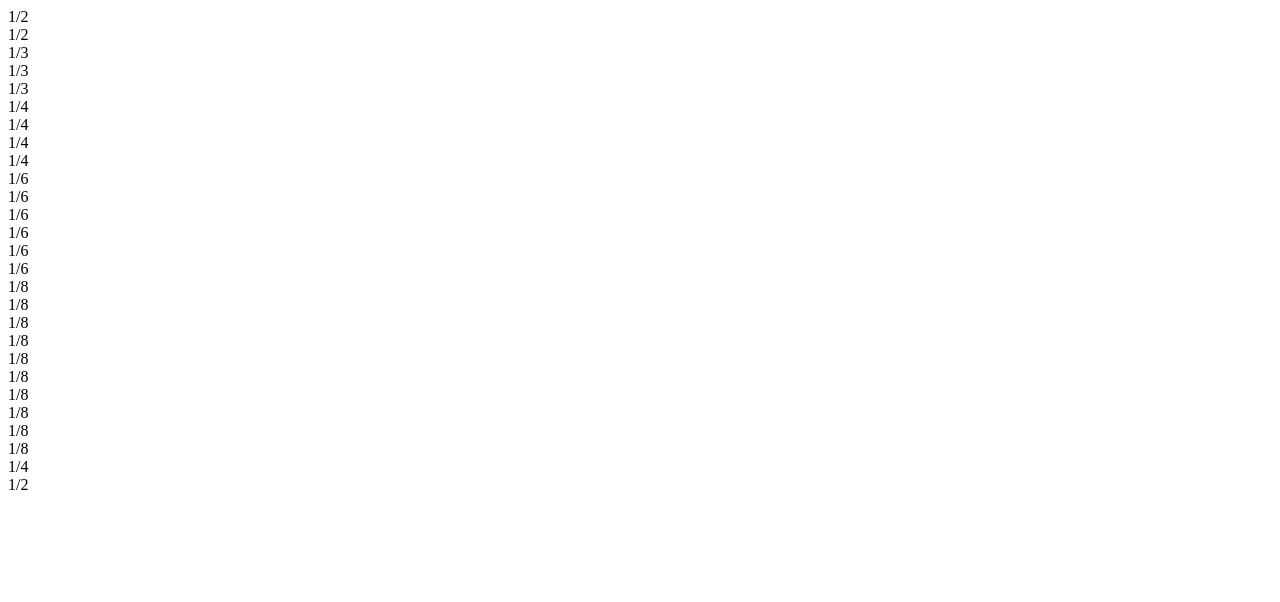
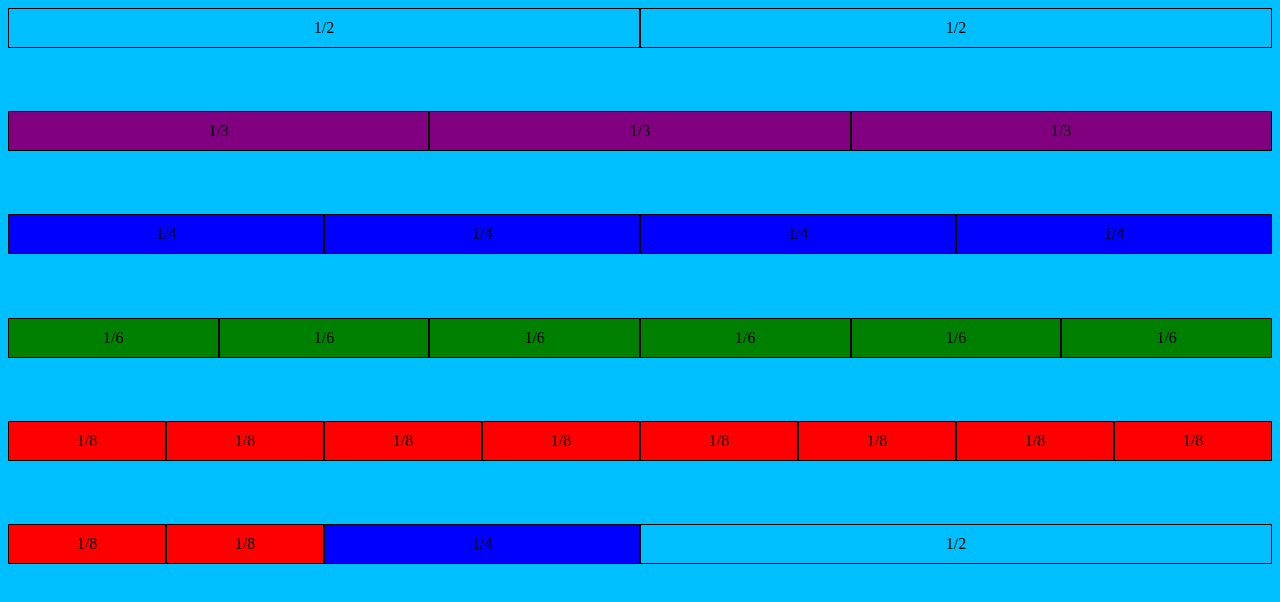
Before and after one commit to nestorsalinas88/codeup-web-exercises, a plain HTML site: page grid-layout.html in a window 1280 px wide. Drawn offline with Linux system fonts and the light colour scheme.

Commit message:
refactored some of the previous work

```diff
--- a/css/grid-layout.css
+++ b/css/grid-layout.css
@@ -1,22 +1,20 @@
-@media screen and (max-width:500px) {
 main {
-        width: 90%;
-        margin:  0 auto;
-        max-width: 1200px;
+        width: 100%;
         text-align: center;
     }
-.row{
+.row {
     width: 100%;
-}
-    .container {
-
-
 
 }
-
 .column.one-half {
 
         box-sizing: border-box;
+        float: left;
+        border: 1px solid;
+        margin-bottom: 5%;
+        background-color: deepskyblue;
+        width: 50%;
+        padding: 10px;
 
 
 }
@@ -26,11 +24,20 @@
         padding: 10px;
         box-sizing: border-box;
         float: left;
+        border: 1px solid;
         margin-bottom: 5%;
+        background-color: purple;
 
 }
 
 .column.one-fourth {
+        width: 25%;
+        padding: 10px;
+        float: left;
+        border: 1px solid;
+        box-sizing: border-box;
+        background-color: blue;
+        margin-bottom: 5%;
 
 
 }
@@ -42,6 +49,7 @@
         float: left;
         border: 1px solid;
         box-sizing: border-box;
+        background-color: green;
 
 }
 
@@ -54,7 +62,11 @@
         background-color: red;
         margin-bottom: 5%;
     }
+@media screen and (min-width:768px) {
 
+    body{
+    background-color: deepskyblue;
+    }
 }
 
 
--- a/grid-layout.html
+++ b/grid-layout.html
@@ -7,7 +7,7 @@
 
 </head>
 <body>
-    <main class="container">
+    <main>
        <div class="row">
            <div class="column one-half">1/2</div>
            <div class="column one-half">1/2</div>
```
Also changed, not shown: css/media-queries.css (+28 -16 lines), media-queries.html (+9 -7 lines). Lines whose indentation alone changed are shown as unchanged.
